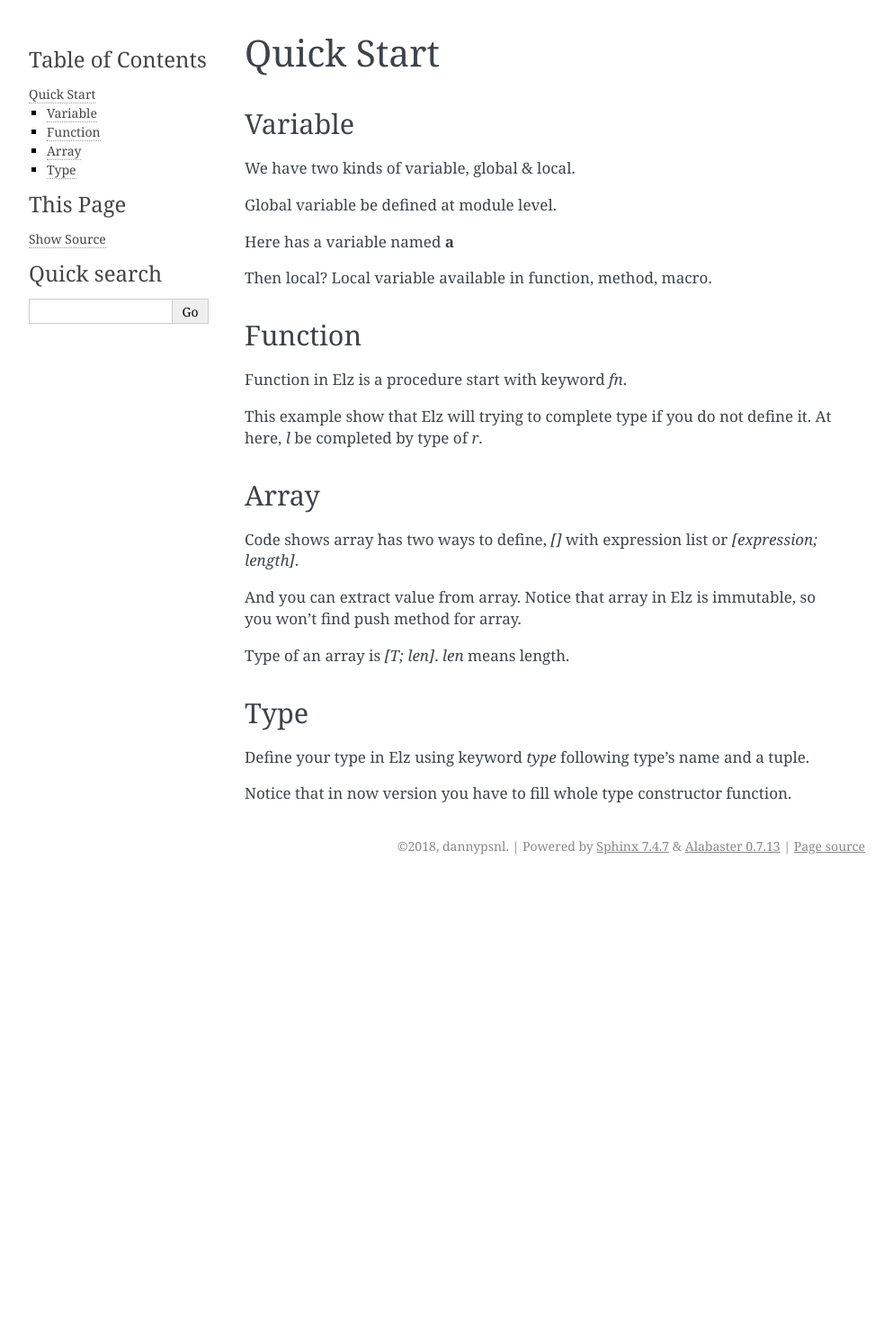
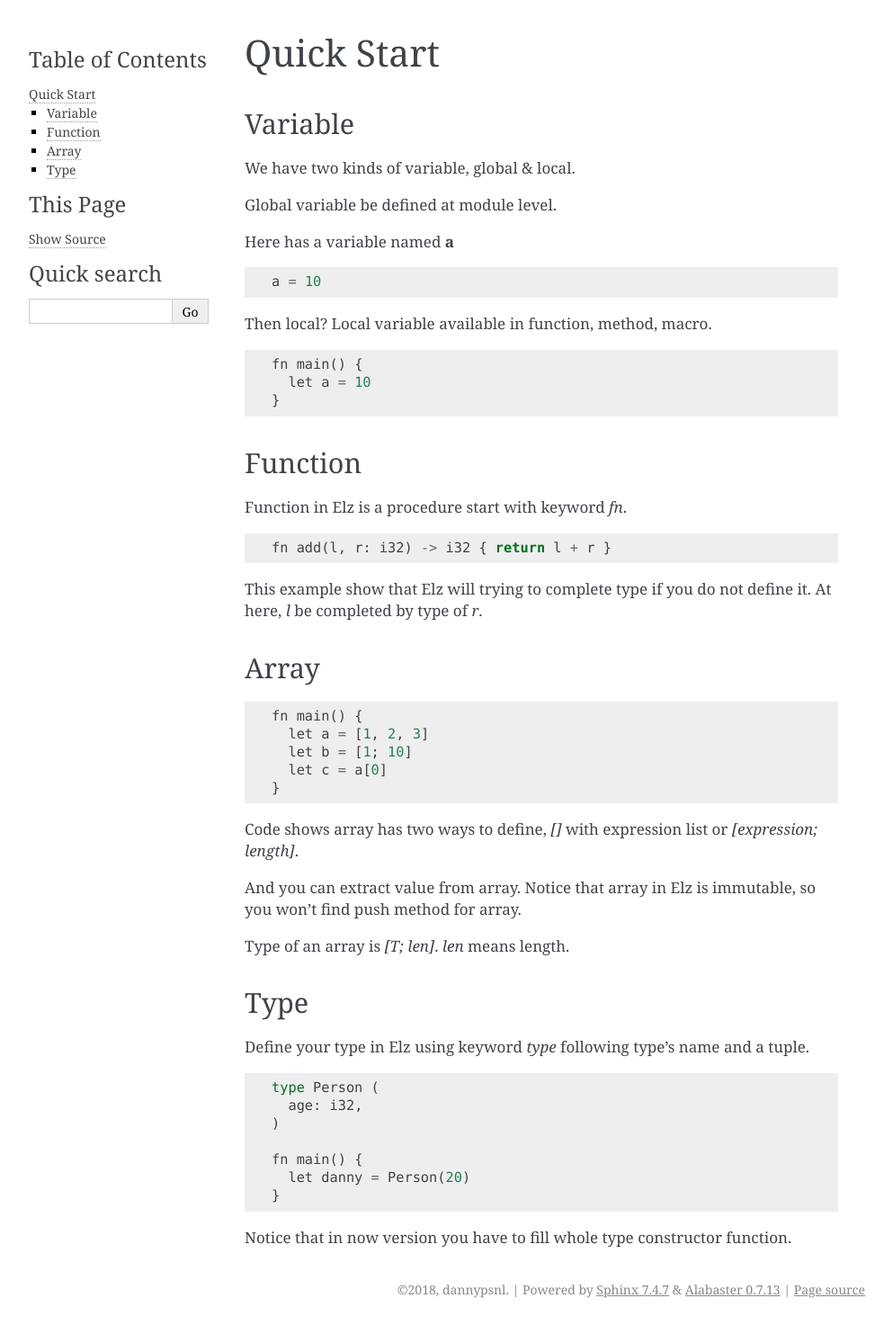
Before and after one commit to dannypsnl/elz, a Sphinx documentation site: the page built from docs/quickstart/index.rst, in a window 1280 px wide. Shown: the whole page at 90% size, without its empty margins (148-1141 px from the left). Built offline with Sphinx 7.4.7, drawn with Linux system fonts in a browser that asks for light colours; pages that are not in the unit, such as notebooks, are missing from menus; before the commit the page ends 980 px from its top, so only the background shows below that.

Commit message:
docs: seems can work, again

```diff
--- a/docs/index.rst
+++ b/docs/index.rst
@@ -8,10 +8,10 @@ Welcome to Elz's documentation!
 
 .. toctree::
    :maxdepth: 2
+   :caption: Contents:
 
-    quickstart
+.. include:: quickstart/index.rst
 
-   :caption: Contents:
 
 Introduciton
 ============
--- a/docs/quickstart/index.rst
+++ b/docs/quickstart/index.rst
@@ -10,12 +10,14 @@ Global variable be defined at module level.
 
 Here has a variable named **a**
 
-.. code:: rust
+.. code::
+
     a = 10
 
 Then local? Local variable available in function, method, macro.
 
-.. code-block:: rust
+.. code::
+
     fn main() {
       let a = 10
     }
@@ -25,7 +27,8 @@ Function
 
 Function in Elz is a procedure start with keyword `fn`.
 
-.. code-block:: rust
+.. code::
+
     fn add(l, r: i32) -> i32 { return l + r }
 
 This example show that Elz will trying to complete type if you do not define it. At here, `l` be completed by type of `r`.
@@ -33,7 +36,8 @@ This example show that Elz will trying to complete type if you do not define it.
 Array
 -----
 
-.. code-block:: rust
+.. code::
+
     fn main() {
       let a = [1, 2, 3]
       let b = [1; 10]
@@ -51,7 +55,8 @@ Type
 
 Define your type in Elz using keyword `type` following type's name and a tuple.
 
-.. code-block:: rust
+.. code::
+
     type Person (
       age: i32,
     )
```
Also changed, not shown: 1 other file.
